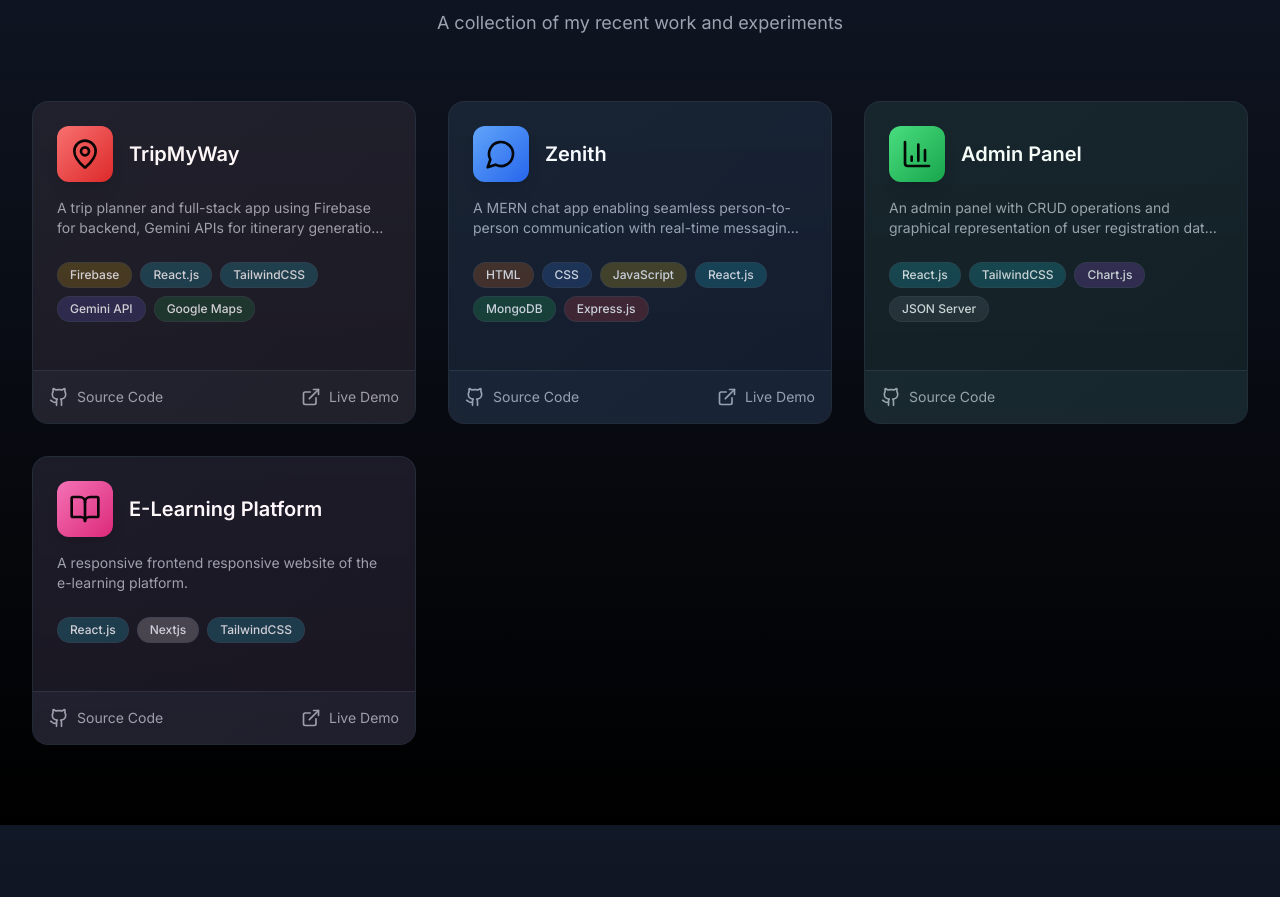
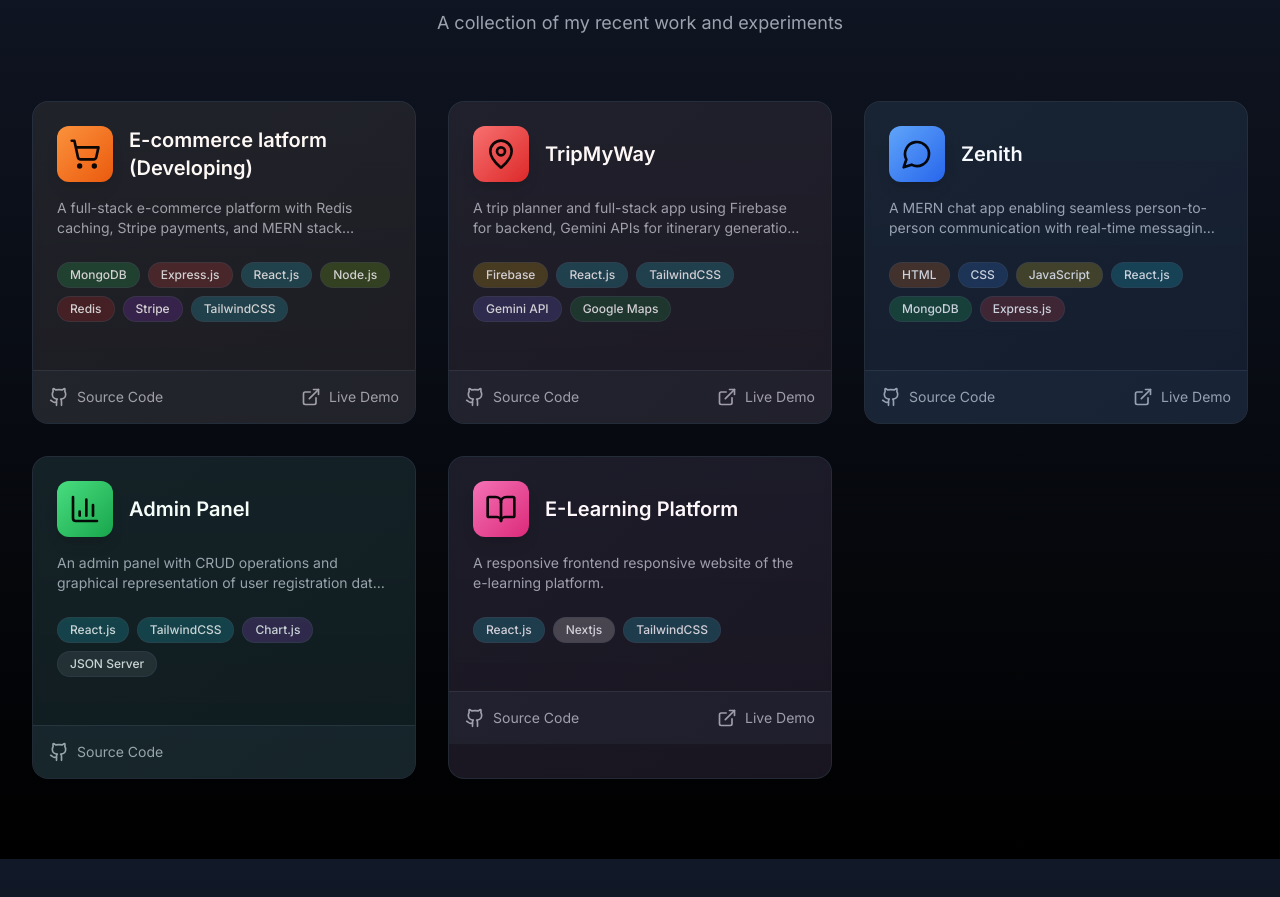
Before and after one commit to ashuguptajsx/Portfolio, a React (Vite) app: page / in a window 1280 px wide. Shown: the part 3671-4568 px from the top of the page. Built offline with nearby package versions, Linux system fonts and the light colour scheme.

Commit message:
Update Projects.jsx

```diff
--- a/src/components/Projects.jsx
+++ b/src/components/Projects.jsx
@@ -1,6 +1,6 @@
 import React, { useRef } from "react";
 import { motion, useInView } from "framer-motion";
-import { Github, ExternalLink, Code, Zap, BookOpen, MessageCircle, Cloud, BarChart3, MapPin } from "lucide-react";
+import { Github, ExternalLink, Code, Zap, BookOpen, MessageCircle, Cloud, BarChart3, MapPin, ShoppingCart, CreditCard, Database } from "lucide-react";
 
 const Projects = () => {
   const ref = useRef(null);
@@ -30,8 +30,16 @@ const Projects = () => {
   };
 
   const projects = [
-
-     {
+    {
+      title: "E-commerce latform (Developing)",
+      description: "A full-stack e-commerce platform with Redis caching, Stripe payments, and MERN stack implementation for optimal performance and secure transactions.",
+      techStack: ["MongoDB", "Express.js", "React.js", "Node.js", "Redis", "Stripe", "TailwindCSS"],
+      github: "https://github.com/ashu-1403/ecommerce-platform",
+      demo: "https://ecommerce-platform.vercel.app", // Update with actual demo link
+      icon: <ShoppingCart className="w-8 h-8" />,
+      color: "from-orange-400 to-orange-600"
+    },
+    {
       title: "TripMyWay",
       description: "A trip planner and full-stack app using Firebase for backend, Gemini APIs for itinerary generation, and Google Maps for location services.",
       techStack: ["Firebase", "React.js", "TailwindCSS", "Gemini API", "Google Maps"],
@@ -54,29 +62,10 @@ const Projects = () => {
       description: "An admin panel with CRUD operations and graphical representation of user registration data using Chart.js.",
       techStack: ["React.js", "TailwindCSS", "Chart.js", "JSON Server"],
       github: "https://github.com/ashu-1403/admin-panel",
-      demo: null, // No demo link for this project
+      demo: null,
       icon: <BarChart3 className="w-8 h-8" />,
       color: "from-green-400 to-green-600"
     },
-
-    // {
-    //   title: "Printify-Website",
-    //   description: "printify website home page.",
-    //   techStack: ["Tailwind CSS", "React.js"],
-    //   github: "https://github.com/ashu-1403/home-page",
-    //   demo: "https://home-page-two-smoky.vercel.app/",
-    //   icon: <Code className="w-8 h-8" />,
-    //   color: "from-purple-400 to-purple-600"
-    // },
-    // {
-    //   title: "Weather App",
-    //   description: "A weather application created using the OpenWeather API.",
-    //   techStack: ["HTML", "CSS", "JavaScript"],
-    //   github: "https://github.com/ashu-1403/Weather_application",
-    //   demo: "https://weather-application-drab-five.vercel.app",
-    //   icon: <Cloud className="w-8 h-8" />,
-    //   color: "from-cyan-400 to-cyan-600"
-    // },
     {
       title: "E-Learning Platform",
       description: "A responsive frontend responsive website of the e-learning platform.",
@@ -86,17 +75,6 @@ const Projects = () => {
       icon: <BookOpen className="w-8 h-8" />,
       color: "from-pink-400 to-pink-600"
     },
-
-    // {
-    //   title: "Chat-Gemini",
-    //   description: "An interactive AI chatbot building with Google's AI generative API.",
-    //   techStack: ["React.js", "TailwindCSS", "Node.js", "Express.js", "mongodb"],
-    //   github: "https://github.com/ashu-1403/chatGemini",
-    //   demo: "https://chat-gemini-dun-one.vercel.app/",
-    //   icon: <Zap className="w-8 h-8" />,
-    //   color: "from-yellow-400 to-yellow-600"
-    // },
-
   ];
 
   const getTechColor = (tech) => {
@@ -115,6 +93,8 @@ const Projects = () => {
       Firebase: "bg-yellow-500",
       "Gemini API": "bg-indigo-500",
       "Google Maps": "bg-green-600",
+      Redis: "bg-red-600",
+      Stripe: "bg-purple-600",
     };
     return `${colorMap[tech] || "bg-gray-400"} bg-opacity-20`;
   };
```
